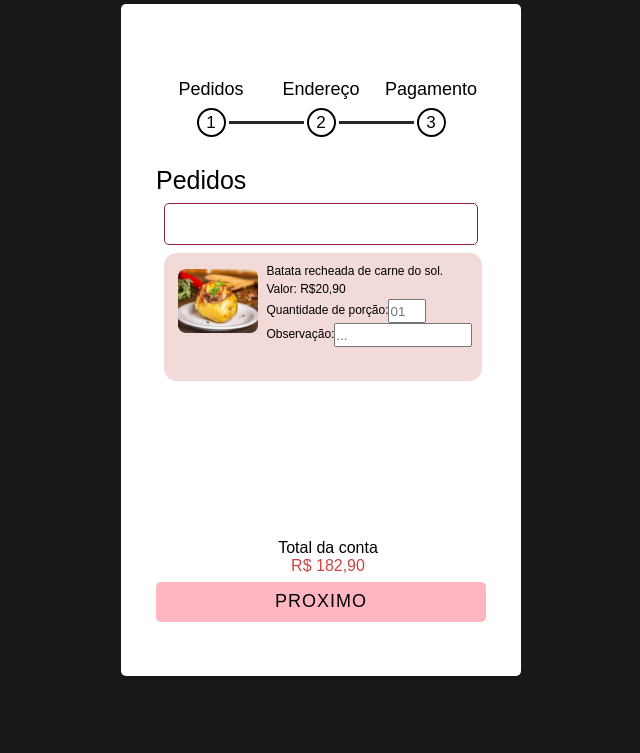
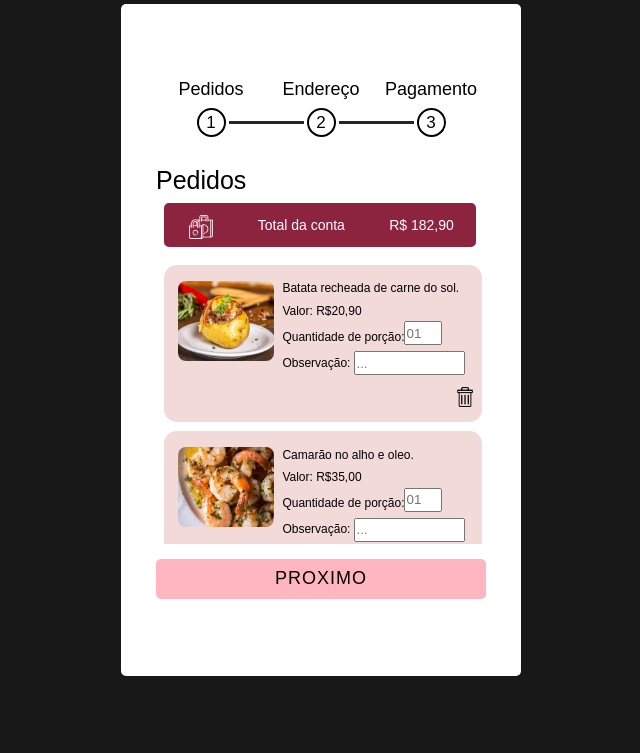
Before and after one commit to Juliana-so003/Restaurante, a PHP site: page /html/Etapas.html in a window 1280 px wide. Shown: the part 181-934 px from the top of the page, without its empty margins (319-959 px from the left). Run offline with PHP 8.4, Linux system fonts and the light colour scheme; some libraries are stand-ins or nearby versions.

Commit message:
coloquei os pedidos na etapas

```diff
--- a/sistema cliente/css/Etapas.css
+++ b/sistema cliente/css/Etapas.css
@@ -182,18 +182,22 @@ transform-origin: left;
  #sub_pedidos{
    width: 19.5em;
    height:2.5em;
-   border: 1px solid #8c233f;
+
    color: white;
+   background:  #8c233f;
    position:relative;
    flex-direction: row;
    justify-content: space-around;
    display: flex;
    margin-right:0.5em;
    border-radius:5px;
+   padding-top: 0.3em;
  }
  #pedidos{
  /* border: 1px solid #8c233f;*/
-   overflow: hidden;
+
+   overflow-y: scroll;
+
    position: relative;
    flex-direction: column;
    width: 19.9em;
@@ -213,13 +217,13 @@ padding: 0.5em 0.4em;
   background:  #f2dad8;
   border-radius: 0.8em;
   flex-direction: row;
-  height: 7em;
+  height: 8.8em;
   width: 19.1em;
-
+  margin:0.6em 0;
 }
 .img_pedido{
-  height: 4em;
-  width: 5em;
+  height: 5em;
+  width: 6em;
   border-radius:0.5em;
   margin: 0.5em 0.5em;
   position: relative;
@@ -235,21 +239,30 @@ padding: 0.5em 0.4em;
 }
 #obs{
   height: 1.5em;
-  width: 10em;
+  width: 8em;
+  margin: 0.3em;
 }
-.p_pedido1, .p_pedidop2{
+.p_pedido1, .p_pedido2{
   margin: 0.3em 0;
   font-size: 12px;
   font-weight: 400;
-  text-align: start;
+  text-align:start;
+  margin-top:0.7em;
+}
+.p_total1, .p_total2{
+  margin: 0.3em 0;
+  font-size: 14px;
+  font-weight: 400;
+  text-align: center;
+  margin-top:0.7em;
+}
+.p_pedidop2{
+  color: #cc4444;
 }
 .lixeira{
   position: relative;
   width: 20px;
   height: 20px;
   margin: 0.5em;
-  left: 70%;
+  left: 48%;
 }
-#total{
-  color: #cc4444;
-}
--- a/sistema cliente/html/Etapas.html
+++ b/sistema cliente/html/Etapas.html
@@ -46,11 +46,11 @@
       <div class="ContainerPedido">
         <div id="sub_pedidos">
            <img id="sacola" src="../icones/sacolas-de-compras.png">
-         <p id="p_container3">Você está com </p>
-      <p id="p_container3">XX</p>
-      <p id="p_container3">pedidos </p>
+           <div class="p_total1">Total da conta</div>
+           <span class="p_total2" id="total">R$ 182,90</span>
         </div>
         <div id="pedidos">
+          <!-- prato 1-->
       <div class="pratos">
   <img class="img_pedido" src="../Entradas/batata_sol.webp">
     <div id="div_p/_paragrafos">
@@ -73,11 +73,76 @@
     <img class="lixeira" src="../icones/lixeira.png" />
     </div>
        </div>
+        <!-- prato 1-->
+   <div class="pratos">
+  <img class="img_pedido" src="../Prato principal/Camarao.jpg">
+    <div id="div_p/_paragrafos">
+   <p class="p_pedido1">Camarão no alho e oleo.</p>
+   <p class="p_pedido1">
+     Valor: R$35,00</p>
+
+      <div class="div_porcao">
+        <label for "porcao">
+        <p class="p_pedido1">Quantidade de porção:</p>
+        </label>
+     <input type="number" name="porcao" id="porcao" placeholder="01">
+     </div>
+     <div class="div_porcao">
+      <label for "obs">
+<p class="p_pedido1">Observação:</p>
+      </label>
+  <input type="text" name="obs" id="obs" placeholder="...">
+         </div>
+    <img class="lixeira" src="../icones/lixeira.png" />
+    </div>
+       </div>
+    <!-- prato 1-->
+     <div class="pratos">
+  <img class="img_pedido" src="../Bebidas/Vinho.jpg">
+    <div id="div_p/_paragrafos">
+   <p class="p_pedido1">Vinho.</p>
+   <p class="p_pedido1">
+     Valor: R$40,00</p>
+
+      <div class="div_porcao">
+        <label for "porcao">
+        <p class="p_pedido1">Quantidade de porção:</p>
+        </label>
+     <input type="number" name="porcao" id="porcao" placeholder="01">
+     </div>
+     <div class="div_porcao">
+      <label for "obs">
+<p class="p_pedido1">Observação:</p>
+      </label>
+  <input type="text" name="obs" id="obs" placeholder="...">
+         </div>
+    <img class="lixeira" src="../icones/lixeira.png" />
+    </div>
+       </div>
+    <!-- prato 1-->
+    <div class="pratos">
+  <img class="img_pedido" src="../Sobremesa/Cheesecake.jpg ">
+    <div id="div_p/_paragrafos">
+   <p class="p_pedido1">Cheesecake de frutas vermelhas.</p>
+   <p class="p_pedido1">
+     Valor: R$30,00</p>
+
+      <div class="div_porcao">
+        <label for "porcao">
+        <p class="p_pedido1">Quantidade de porção:</p>
+        </label>
+     <input type="number" name="porcao" id="porcao" placeholder="01">
+     </div>
+     <div class="div_porcao">
+      <label for "obs">
+<p class="p_pedido1">Observação:</p>
+      </label>
+  <input type="text" name="obs" id="obs" placeholder="...">
+         </div>
+    <img class="lixeira" src="../icones/lixeira.png" />
+    </div>
+       </div>
         </div>
-    <footer class="conta">
-          <div>Total da conta</div>
-          <span id="total">R$ 182,90</span>
-        </footer>
       </div>
 
           <div class="field nextBtn">
```
